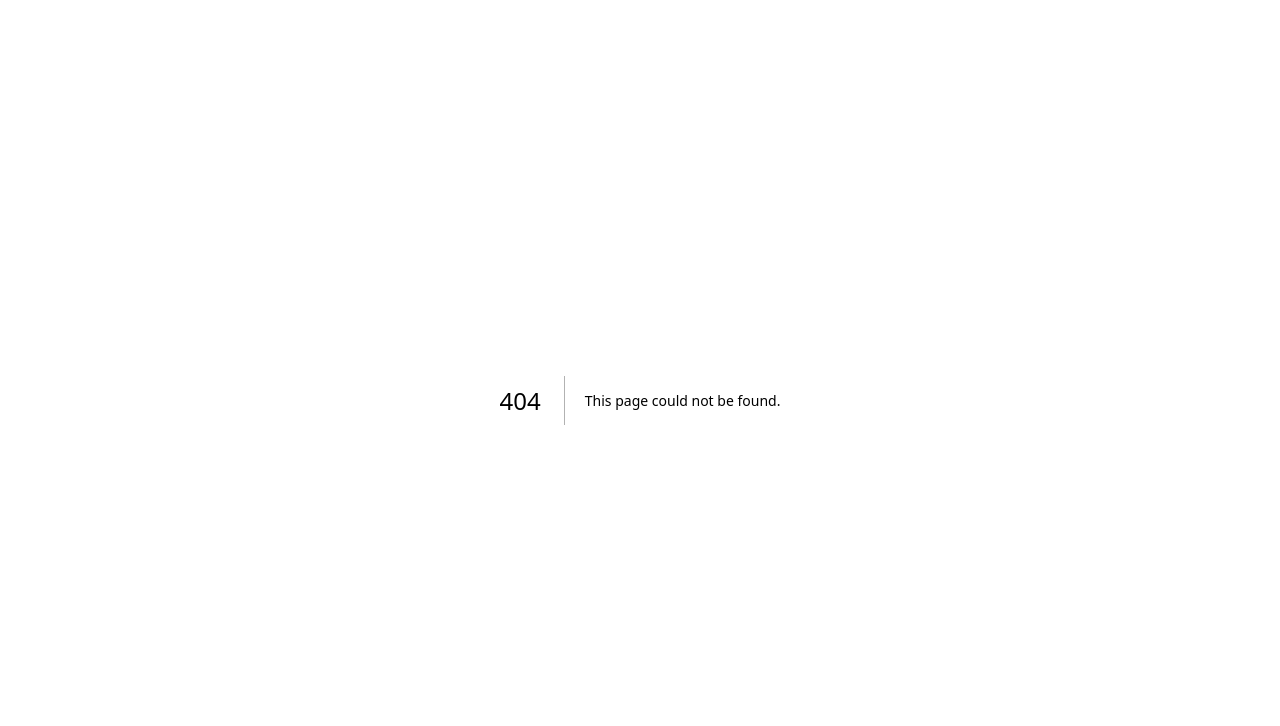
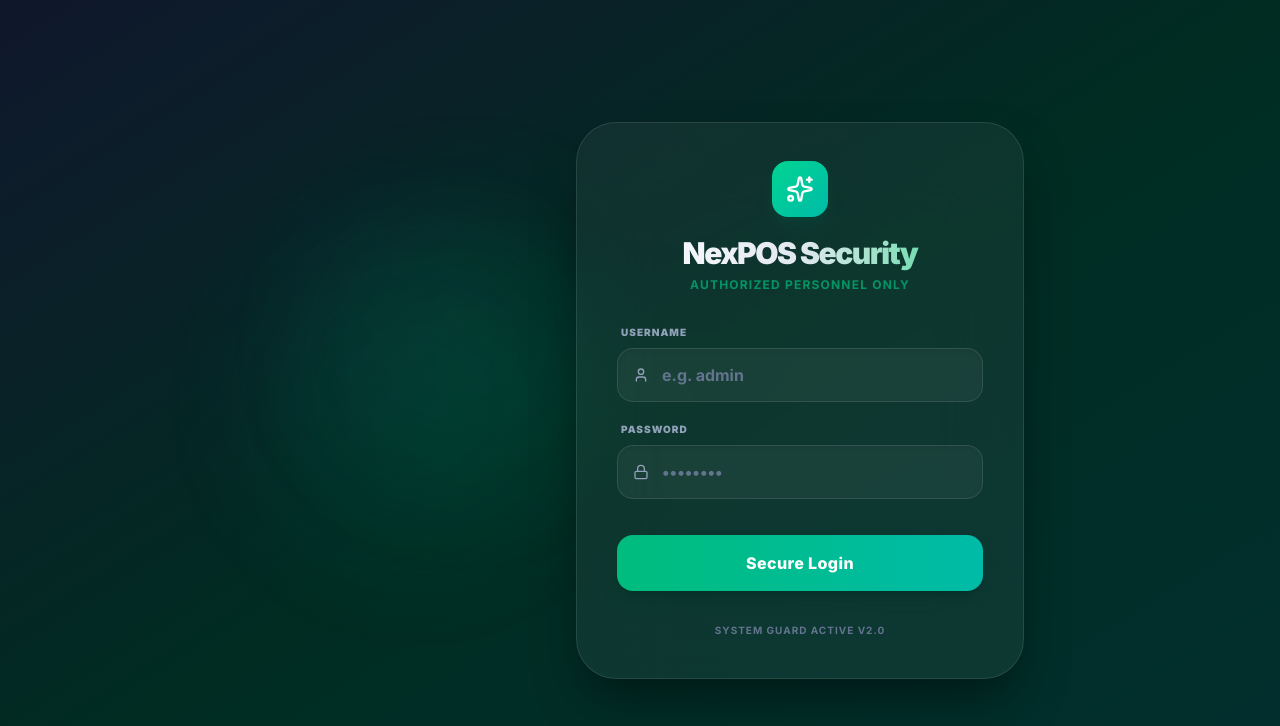
Before and after one commit to khanlazyanas/nexpos, a Next.js app: page /login in a window 1280 px wide. Before the commit this address had no page. Shown: the top 726 px of the page. Built offline with nearby package versions, Linux system fonts and the light colour scheme.

Commit message:
feat: built glassmorphic secure login page for admin and cashier access

```diff
--- /dev/null
+++ b/src/app/login/page.tsx
@@ -0,0 +1,123 @@
+'use client';
+
+import { useState } from 'react';
+import { signIn } from 'next-auth/react';
+import { useRouter } from 'next/navigation';
+import { Lock, User, Sparkles, AlertCircle } from 'lucide-react';
+
+export default function LoginPage() {
+  const [username, setUsername] = useState('');
+  const [password, setPassword] = useState('');
+  const [error, setError] = useState('');
+  const [loading, setLoading] = useState(false);
+  const router = useRouter();
+
+  const handleSubmit = async (e: React.FormEvent) => {
+    e.preventDefault();
+    setLoading(true);
+    setError('');
+
+    try {
+      const res = await signIn('credentials', {
+        username,
+        password,
+        redirect: false, // Auto redirect band taaki hum khud handle karein
+      });
+
+      if (res?.error) {
+        setError('Galat Username ya Password bhai!');
+        setLoading(false);
+      } else {
+        // Login success! Direct POS page par bhejo
+        router.push('/pos');
+        router.refresh();
+      }
+    } catch (err) {
+      console.error(err);
+      setError('Kuch technical dikkat aa gayi.');
+      setLoading(false);
+    }
+  };
+
+  return (
+    <div className="relative min-h-screen flex items-center justify-center bg-gradient-to-br from-slate-900 via-emerald-950 to-teal-950 px-4 overflow-hidden">
+
+      {/* Background Premium Glow Effects */}
+      <div className="absolute top-1/4 left-1/4 w-72 h-72 bg-emerald-500/10 rounded-full blur-3xl pointer-events-none animate-pulse"></div>
+      <div className="bottom-1/4 right-1/4 w-80 h-80 bg-teal-500/10 rounded-full blur-3xl pointer-events-none animate-pulse duration-3000"></div>
+
+      {/* Main Glassmorphic Box */}
+      <div className="w-full max-w-md bg-white/5 backdrop-blur-2xl rounded-[2.5rem] border border-white/10 shadow-[0_25px_50px_-12px_rgba(0,0,0,0.5)] p-8 sm:p-10 relative z-10 animate-in fade-in zoom-in-95 duration-500">
+
+        {/* Logo / Header */}
+        <div className="text-center mb-8">
+          <div className="inline-flex bg-gradient-to-br from-emerald-400 to-teal-500 p-3.5 rounded-2xl text-white shadow-lg shadow-emerald-900/30 mb-4 animate-bounce duration-2000">
+            <Sparkles size={28} />
+          </div>
+          <h1 className="text-3xl font-black text-transparent bg-clip-text bg-gradient-to-r from-white via-slate-200 to-emerald-400 tracking-tighter">
+            NexPOS Security
+          </h1>
+          <p className="text-xs font-bold text-emerald-500/70 uppercase tracking-widest mt-1.5">
+            Authorized Personnel Only
+          </p>
+        </div>
+
+        {/* Error Alert */}
+        {error && (
+          <div className="mb-6 p-4 bg-rose-500/10 border border-rose-500/20 text-rose-300 rounded-xl text-xs sm:text-sm font-bold flex items-center gap-2.5 animate-in shake duration-300">
+            <AlertCircle size={18} className="shrink-0" />
+            <span>{error}</span>
+          </div>
+        )}
+
+        {/* Login Form */}
+        <form onSubmit={handleSubmit} className="space-y-5">
+          {/* Username */}
+          <div>
+            <label className="block text-[10px] font-black text-slate-400 uppercase tracking-widest mb-2 ml-1">Username</label>
+            <div className="relative">
+              <User size={16} className="absolute left-4 top-1/2 -translate-y-1/2 text-slate-400" />
+              <input
+                type="text" required placeholder="e.g. admin" value={username} onChange={(e) => setUsername(e.target.value)}
+                className="w-full bg-white/5 border border-white/10 rounded-xl sm:rounded-2xl py-3.5 pl-11 pr-4 outline-none focus:bg-white/10 focus:border-emerald-500 text-white font-bold placeholder:text-slate-500 transition-all text-sm sm:text-base shadow-inner"
+              />
+            </div>
+          </div>
+
+          {/* Password */}
+          <div>
+            <label className="block text-[10px] font-black text-slate-400 uppercase tracking-widest mb-2 ml-1">Password</label>
+            <div className="relative">
+              <Lock size={16} className="absolute left-4 top-1/2 -translate-y-1/2 text-slate-400" />
+              <input
+                type="password" required placeholder="••••••••" value={password} onChange={(e) => setPassword(e.target.value)}
+                className="w-full bg-white/5 border border-white/10 rounded-xl sm:rounded-2xl py-3.5 pl-11 pr-4 outline-none focus:bg-white/10 focus:border-emerald-500 text-white font-bold placeholder:text-slate-500 transition-all text-sm sm:text-base shadow-inner"
+              />
+            </div>
+          </div>
+
+          {/* Submit Button */}
+          <div className="pt-4">
+            <button
+              type="submit" disabled={loading}
+              className="group relative overflow-hidden w-full bg-gradient-to-r from-emerald-500 to-teal-500 disabled:from-slate-700 disabled:to-slate-800 disabled:text-slate-400 font-extrabold py-4 rounded-xl sm:rounded-2xl text-white tracking-wide shadow-lg shadow-emerald-950/50 transition-all active:scale-[0.98] disabled:cursor-not-allowed"
+            >
+              {!loading && (
+                <div className="absolute inset-0 -translate-x-full group-hover:animate-[shimmer_1.5s_infinite] bg-gradient-to-r from-transparent via-white/20 to-transparent skew-x-12"></div>
+              )}
+              <span className="relative z-10 text-sm sm:text-base">
+                {loading ? 'Securing Session...' : 'Secure Login'}
+              </span>
+            </button>
+          </div>
+        </form>
+
+        {/* Bottom Helper Info */}
+        <div className="mt-8 text-center text-[10px] font-bold text-slate-500 uppercase tracking-widest">
+          System Guard Active v2.0
+        </div>
+
+      </div>
+    </div>
+  );
+}
```
